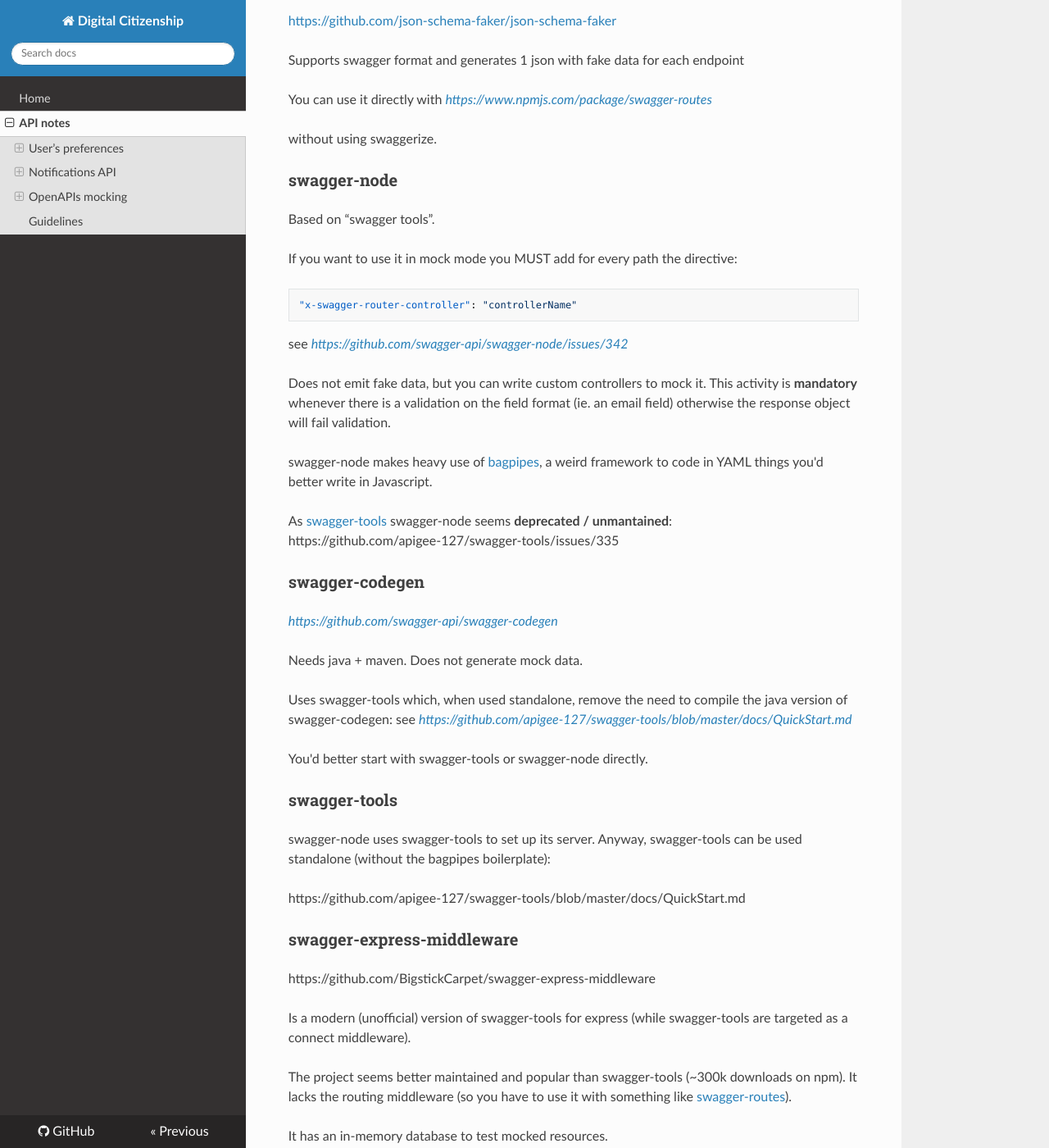
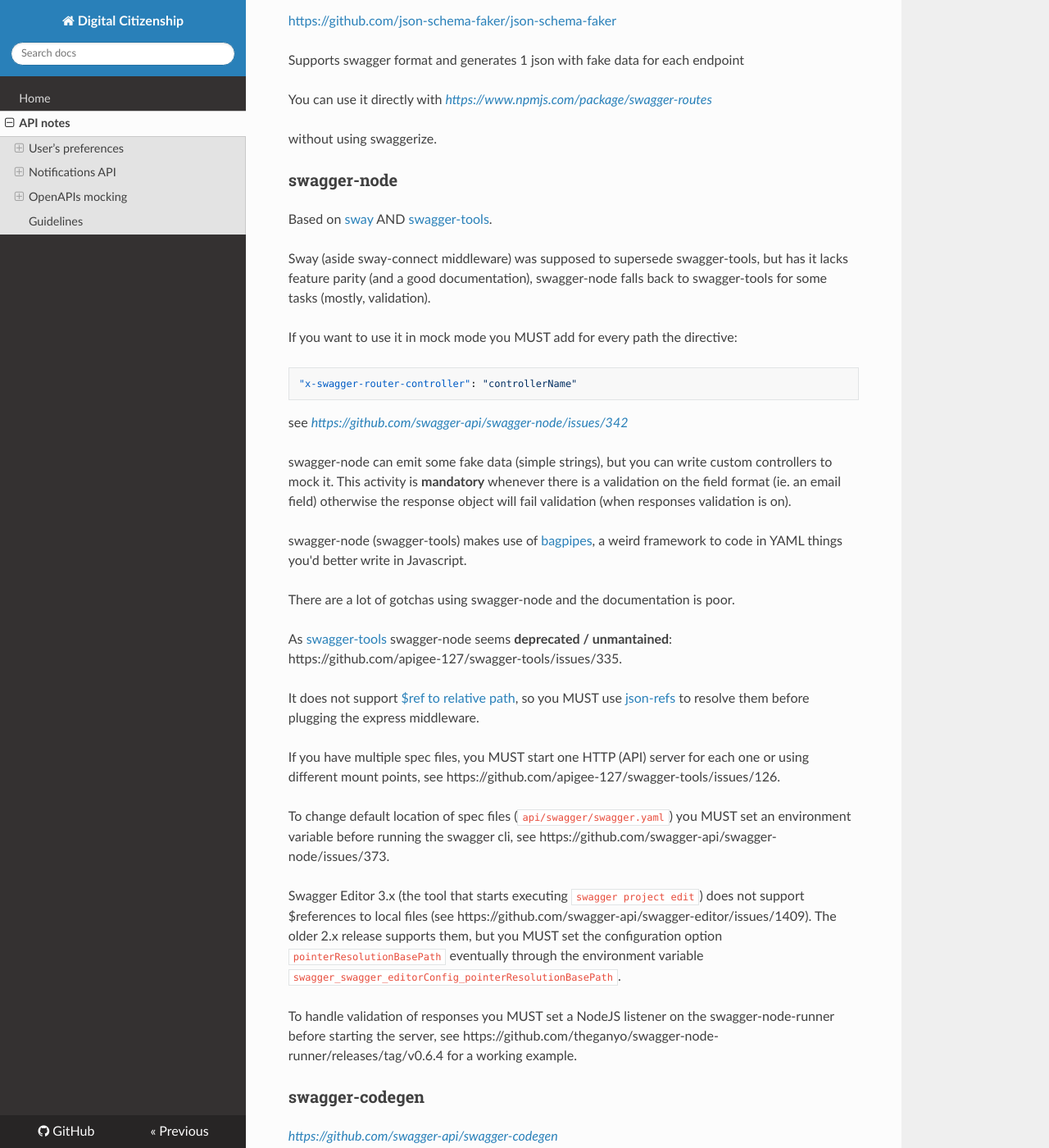
Before and after one commit to pagopa-archive/io, an MkDocs documentation site: the page built from docs/api-notes.md, in a window 1280 px wide and 1400 px high, scrolled down 3024 px. Shown: the whole window at 82% size. Built offline with MkDocs 1.6.1, drawn with Linux system fonts in a browser that asks for light colours; nearby versions of some CDN libraries; old or Windows-style settings are respelled for this version of MkDocs.

Commit message:
fix server

````diff
--- a/docs/api-notes.md
+++ b/docs/api-notes.md
@@ -144,7 +144,11 @@
 
 ### swagger-node
 
-Based on “swagger tools”.
+Based on [sway](https://github.com/apigee-127/sway) AND [swagger-tools](https://github.com/apigee-127/swagger-tools).
+
+Sway (aside sway-connect middleware) was supposed to supersede swagger-tools,
+but has it lacks feature parity (and a good documentation), swagger-node falls back
+to swagger-tools for some tasks (mostly, validation).
 
 If you want to use it in mock mode you MUST add for every path the directive:
 
@@ -155,15 +159,36 @@
 see
 [*https://github.com/swagger-api/swagger-node/issues/342*](https://github.com/swagger-api/swagger-node/issues/342)
 
-Does not emit fake data, but you can write custom controllers to mock it.
+swagger-node can emit some fake data (simple strings), but you can write custom controllers to mock it.
 This activity is **mandatory** whenever there is a validation on the field format (ie. an email field)
-otherwise the response object will fail validation.
+otherwise the response object will fail validation (when responses validation is on).
 
-swagger-node makes heavy use of [bagpipes](https://github.com/apigee-127/bagpipes), a weird
+swagger-node (swagger-tools) makes use of [bagpipes](https://github.com/apigee-127/bagpipes), a weird
 framework to code in YAML things you'd better write in Javascript.
 
+There are a lot of gotchas using swagger-node and the documentation is poor.
+
 As [swagger-tools](https://github.com/apigee-127/swagger-tools) swagger-node seems **deprecated / unmantained**:
-https://github.com/apigee-127/swagger-tools/issues/335
+https://github.com/apigee-127/swagger-tools/issues/335.
+
+It does not support [$ref to relative path](https://github.com/apigee-127/swagger-tools/issues/227),
+so you MUST use [json-refs](https://github.com/whitlockjc/json-refs) to resolve them
+before plugging the express middleware.
+
+If you have multiple spec files, you MUST start one HTTP (API) server for each one
+or using different mount points, see https://github.com/apigee-127/swagger-tools/issues/126.
+
+To change default location of spec files (```api/swagger/swagger.yaml```) you MUST set an
+environment variable before running the swagger cli, see https://github.com/swagger-api/swagger-node/issues/373.
+
+Swagger Editor 3.x (the tool that starts executing `swagger project edit`) does not support
+$references to local files (see https://github.com/swagger-api/swagger-editor/issues/1409). The older 2.x
+release supports them, but you MUST set the configuration option `pointerResolutionBasePath` eventually through
+the environment variable `swagger_swagger_editorConfig_pointerResolutionBasePath`.
+
+To handle validation of responses you MUST set a NodeJS listener on the swagger-node-runner
+before starting the server, see https://github.com/theganyo/swagger-node-runner/releases/tag/v0.6.4
+for a working example.
 
 ### swagger-codegen
 
--- a/docs/api/notifications-public.yaml
+++ b/docs/api/notifications-public.yaml
@@ -3,11 +3,13 @@
   version: "0.0.1"
   title: "Notification API - public"
   description: "Notification API for service providers."
-host: "localhost"
+host: "localhost:10010"
 basePath: "/api/v1"
 schemes:
   - "https"
 paths:
+  /specs/notifications-public:
+    x-swagger-pipe: swagger_raw
   /messages/{id}:
     x-swagger-router-controller: "Messages"
     parameters:
--- a/docs/api/preferences.yaml
+++ b/docs/api/preferences.yaml
@@ -6,7 +6,7 @@
     description: "The API lets you manage attributes associated with users (user's preferences).\nYou can get any attribute for any user (read only) according to the rights you owe on the user resource. \nThere rights are set up at moment you've subscribed the service exposed by this API."
     license:
       name: "MIT"
-  host: "localhost"
+  host: "localhost:10011"
   basePath: "/api/v1"
   schemes:
     - "https"
--- a/package.json
+++ b/package.json
@@ -17,6 +17,7 @@
     "npm-run-all": "^4.0.2",
     "swagger": "^0.7.5",
     "swagger-express-mw": "^0.7.0",
+    "swagger-ui-dist": "^3.0.19",
     "swagmock": "git+https://github.com/fhoek/swagmock.git"
   },
   "devDependencies": {},
````
Also changed, not shown: 4 other files.
